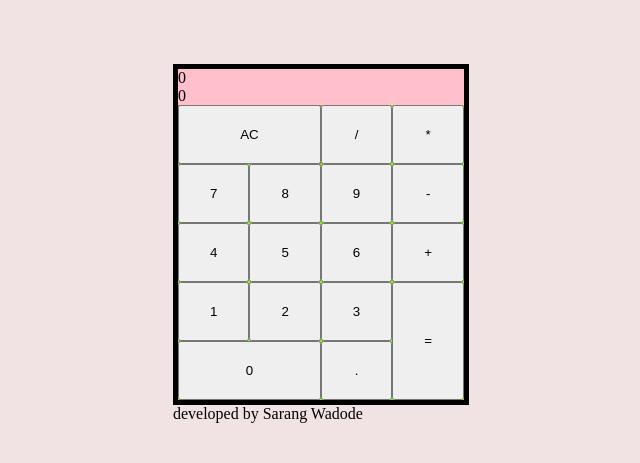
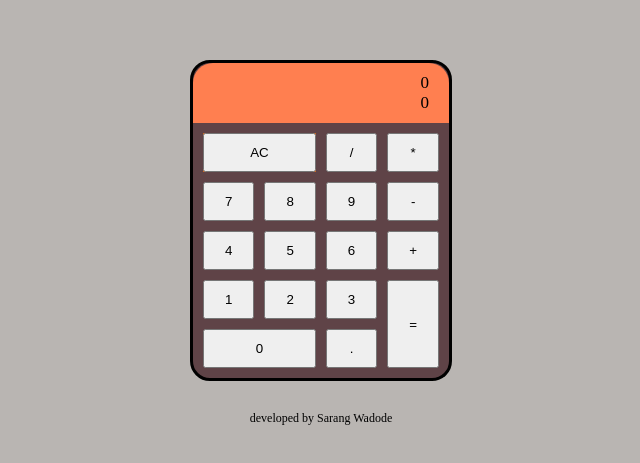
Before and after one commit to SarangWadode/calculator, a React (Create React App) app: page / in a window 1280 px wide. Shown: the part 157-620 px from the top of the page, without its empty margins (319-959 px from the left). Built offline with nearby package versions, Linux system fonts and the light colour scheme.

Commit message:
styling display and keys

```diff
--- a/public/index.html
+++ b/public/index.html
@@ -10,13 +10,11 @@
       content="Web site created using create-react-app"
     />
     <link rel="apple-touch-icon" href="%PUBLIC_URL%/logo192.png" />
-    <link rel="stylesheet" href="style.css">
-
     <link rel="manifest" href="%PUBLIC_URL%/manifest.json" />
     <title>Calculator</title>
   </head>
   <body>
-    <script src="https://cdn.freecodecamp.org/testable-projects-fcc/v1/bundle.js"></script>
+    <!-- <script src="https://cdn.freecodecamp.org/testable-projects-fcc/v1/bundle.js"></script> -->
 
     <noscript>You need to enable JavaScript to run this app.</noscript>
     <div id="root"></div>
--- a/src/components/Display.js
+++ b/src/components/Display.js
@@ -2,7 +2,7 @@ import React from 'react'
 
 export default function Display( {display,formula}) {
     return (
-        <div>
+        <div className='display'>
             <div id="formula">{formula}</div>
             <div id="display">{display}</div>
         </div>
--- a/src/components/Footer.js
+++ b/src/components/Footer.js
@@ -3,7 +3,7 @@ import React, { Component } from 'react'
 export default class Footer extends Component {
     render() {
         return (
-            <div>
+            <div className='footer'>
                 developed by Sarang Wadode
             </div>
         )
--- a/src/components/app.css
+++ b/src/components/app.css
@@ -1,4 +1,24 @@
 .calculator {
-  border: 5px solid black;
-  background: pink;
+  border: 3px solid black;
+  background: rgb(95, 67, 71);
+  border-radius: 20px;
 }
+
+.display {
+  height: 60px;
+  background: coral;
+  border-radius: 20px 20px 0 0;
+  display: flex;
+  flex-direction: column;
+  justify-content: center;
+  align-items: end;
+  padding-right: 20px;
+  font-size: 17px;
+  font-weight: 500;
+}
+
+.footer {
+  text-align: center;
+  margin-top: 30px;
+  font-size: 12px;
+}
--- a/src/components/buttons.css
+++ b/src/components/buttons.css
@@ -1,5 +1,4 @@
 .keyboard {
-  background: chartreuse;
   display: grid;
   grid-template-areas:
     "ac ac div x"
@@ -9,10 +8,12 @@
     "zero zero dot equals";
   grid-template-columns: auto auto auto auto;
   grid-template-rows: auto auto auto auto auto;
+  grid-gap: 10px;
+  padding: 10px;
 }
 
 button {
-  padding: 20px 30px;
+  padding: 10px 20px;
   cursor: pointer;
   width: 100%;
   height: 100%;
--- a/src/index.js
+++ b/src/index.js
@@ -2,6 +2,7 @@ import React from 'react';
 import ReactDOM from 'react-dom';
 import App from './components/App';
 import reportWebVitals from './reportWebVitals';
+import './style.css'
 
 ReactDOM.render(
   <React.StrictMode>
--- a/public/style.css
+++ b/src/style.css
@@ -1,14 +1,14 @@
-* {
+* ,::after, ::before {
   margin: 0;
+  padding: 0;
   box-sizing: border-box;
 }
 
-#root {
+body {
   width: 100vw;
   height: 100vh;
   display: flex;
-  flex-direction: column;
   justify-content: center;
   align-items: center;
-  background-color: rgb(241, 227, 227);
+  background: rgb(185, 181, 178);
 }
```
